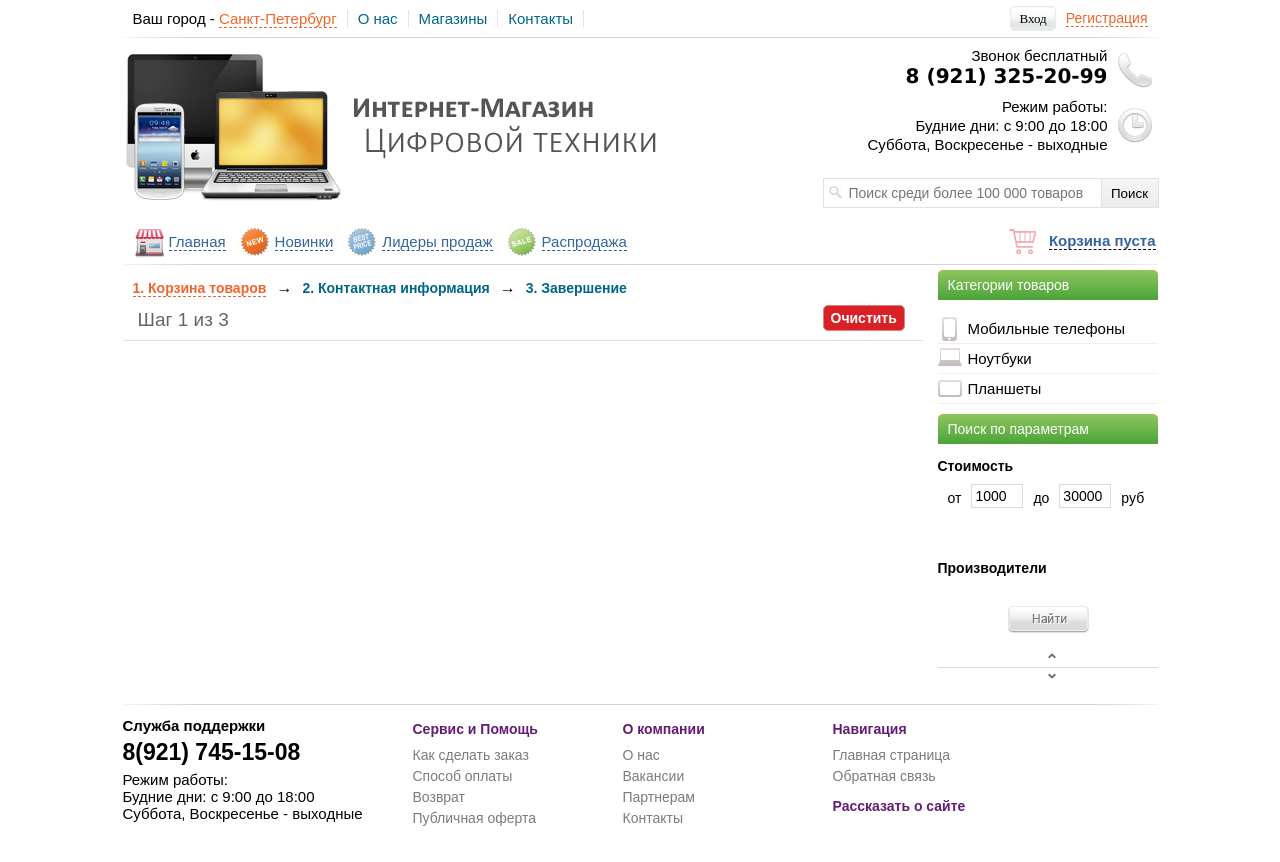
After one commit to Shamil93/GITshop, a PHP site: page /cart.php?action=oneclick in a window 1280 px wide. The commit adds this page. Run offline with PHP 8.4, Linux system fonts and the light colour scheme; data that the repository does not hold is empty.

Commit message:
Cart 1.0
Корзина заказов 1.0

```diff
--- /dev/null
+++ b/cart.php
@@ -0,0 +1,118 @@
+<?php
+/**
+ * Created by PhpStorm.
+ * User: zhalnin
+ * Date: 16/08/14
+ * Time: 18:44
+ */
+require_once('include/Exceptions.php');
+require_once('utility/pager.php');
+include "include/DB.php";
+include ('utility/handleData.php');
+session_start();
+include "include/auth-cookie.php";
+
+//unset($_SESSION['auth']);
+//setcookie('rememberme','',0,'/');
+try {
+?>
+
+    <!DOCTYPE html>
+    <html>
+    <head>
+        <title>Корзина заказов</title>
+        <meta http-equiv="content-type" content="text/html; charset=UTF-8" />
+        <link href="css/reset.css" rel="stylesheet" type="text/css" />
+        <link href="css/style.css" rel="stylesheet" type="text/css" />
+        <link href="TrackBar/jQuery/trackbar.css" rel="stylesheet" type="text/css" />
+        <script type="text/javascript" src="js/jquery-2.1.1.js"></script>
+        <script type="text/javascript" src="js/jcarouserllite_1.0.1.js"></script>
+        <script type="text/javascript" src="js/jquery.cookie.js"></script>
+        <script type="text/javascript" src="TrackBar/jQuery/jquery.trackbar.js"></script>
+        <script type="text/javascript" src="js/jquery.TextChange.js"></script>
+        <script type="text/javascript" src="js/shop-script.js"></script>
+    </head>
+    <body>
+
+    <div id="block-body">
+
+        <!--    подключаем блок block-header-->
+        <?php include('include/block-header.php'); ?>
+
+        <div id="block-right">
+            <?php include('include/block-category.php'); ?>
+            <?php include('include/block-parameter.php'); ?>
+            <?php include('include/block-news.php'); ?>
+        </div>
+
+        <div id="block-content">
+
+            <?php
+
+            $action = handleData($_GET['action']);
+            switch ($action) {
+                case 'oneclick':
+                    echo '<div id="block-step">
+                        <div id="name-step">
+                            <ul>
+                            <li><a class="active" href="" >1. Корзина товаров</a></li>
+                            <li><span>&rarr;</span></li>
+                            <li><a href="" >2. Контактная информация</a></li>
+                            <li><span>&rarr;</span></li>
+                            <li><a href="" >3. Завершение</a></li>
+                            </ul>
+                        </div>
+                        <p>Шаг 1 из 3</p>
+                        <a href="cart.php?action=clear">Очистить</a>
+                    </div>';
+                    break;
+                case 'confirm':
+                    echo '<div id="block-step">
+                        <div id="name-step">
+                            <ul>
+                            <li><a href="" >1. Корзина товаров</a></li>
+                            <li><span>&rarr;</span></li>
+                            <li><a class="active" href="" >2. Контактная информация</a></li>
+                            <li><span>&rarr;</span></li>
+                            <li><a href="" >3. Завершение</a></li>
+                            </ul>
+                        </div>
+                        <p>Шаг 2 из 3</p>
+                        <a href="cart.php?action=clear">Очистить</a>
+                    </div>';
+                    break;
+                case 'completion':
+                    echo '<div id="block-step">
+                        <div id="name-step">
+                            <ul>
+                            <li><a href="" >1. Корзина товаров</a></li>
+                            <li><span>&rarr;</span></li>
+                            <li><a href="" >2. Контактная информация</a></li>
+                            <li><span>&rarr;</span></li>
+                            <li><a class="active" href="" >3. Завершение</a></li>
+                            </ul>
+                        </div>
+                        <p>Шаг 3 из 3</p>
+                        <a href="cart.php?action=clear">Очистить</a>
+                    </div>';
+                    break;
+                default:
+
+                    break;
+            }
+            ?>
+
+        </div><!-- end block-content -->
+
+
+        <?php include('include/block-footer.php'); ?>
+
+    </div>
+
+    </body>
+    </html>
+<?php
+} catch(PDOException $ex) {
+    throw new Exceptions($ex);
+}
+?>
--- a/css/style.css
+++ b/css/style.css
@@ -1249,3 +1249,54 @@
     text-decoration: underline;
     background-color: #E1E1E2;
 }
+
+
+/*Корзина заказов*/
+
+#block-step {
+    height: 70px;
+    border-bottom: 1px solid #E0E0E0;
+}
+#block-step > p {
+    font: 19px sans-serif;
+    color: #646464;
+    margin-top: 9px;
+    margin-left: 15px;
+    position: absolute;
+}
+#block-step > a {
+    position: absolute;
+    border: 1px solid #D98386;
+    font: bold 14px sans-serif;
+    padding-left: 7px;
+    padding-right: 7px;
+    padding-top: 4px;
+    padding-bottom: 4px;
+    margin-top: 5px;
+    margin-left: 700px;
+    text-decoration: none;
+    color: #FFFFFF;
+    background-color: #DA2027;
+    border-radius: 5px;
+    -webkit-border-radius: 5px;
+    -moz-border-radius: 5px;
+    -o-border-radius: 5px;
+}
+#name-step {
+    height: 30px;
+}
+#name-step li {
+    float: left;
+    margin-left: 10px;
+    margin-top: 10px;
+}
+#name-step > ul > li > a {
+    color: #00658B;
+    font: bold 14px sans-serif;
+    text-decoration: none;
+}
+#name-step > ul > li > a.active {
+    border-bottom: 1px dashed #EF662B;
+    color: #EF662B;
+    font: bold 14px sans-serif;
+}
--- a/include/block-header.php
+++ b/include/block-header.php
@@ -106,7 +106,7 @@ if (isset( $_GET['q'])) {
         <li><img src="images/sale-32.png"/><a href="view_icetopper.php?go=sale">Распродажа</a></li>
     </ul>
 
-    <p align="right" id="block-basket"><img src="images/cart-icon.png" /><a href="">Корзина пуста</a></p>
+    <p align="right" id="block-basket"><img src="images/cart-icon.png" /><a href="cart.php?action=oneclick">Корзина пуста</a></p>
 
     <div id="nav-line"></div>
 </div>
```
